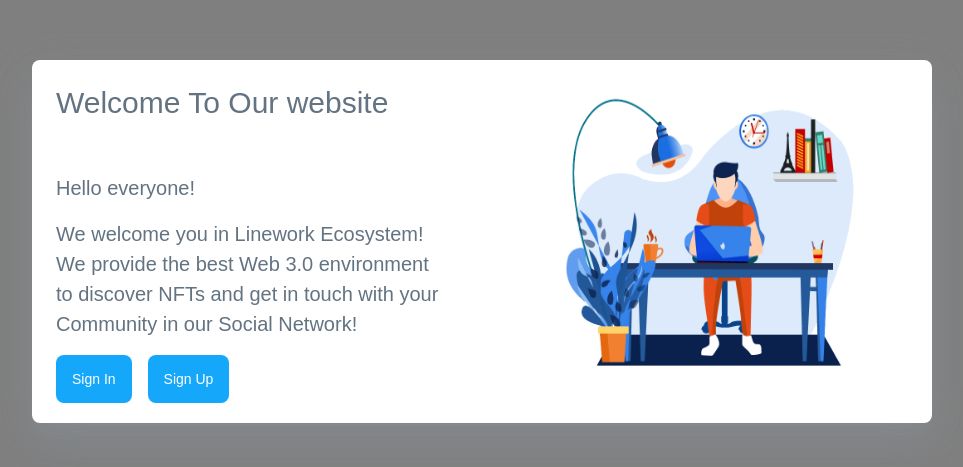
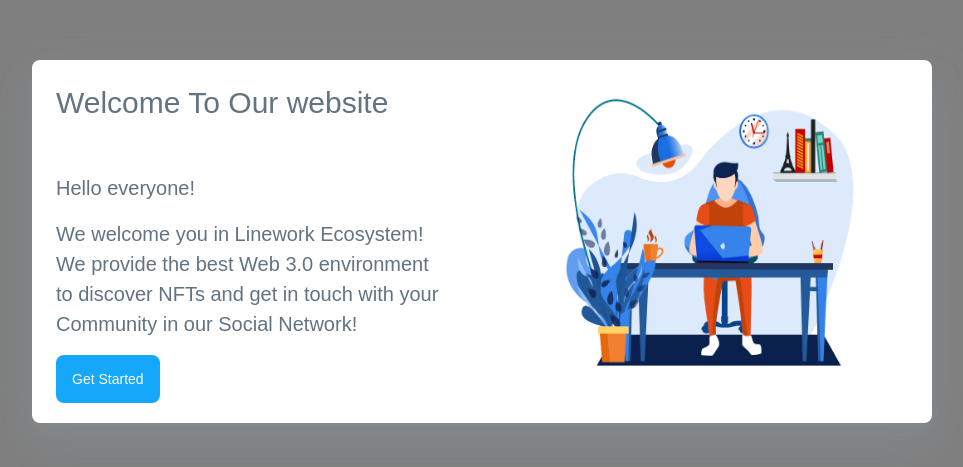
Before and after one commit to HKKQP-TEAM/HRM_WEBSITE, a React (Create React App) app: page / in a window 1280 px wide. Shown: the part 159-626 px from the top of the page, without its empty margins (158-1121 px from the left). Built offline with nearby package versions, Linux system fonts and the light colour scheme.

Commit message:
feat: updated review code

```diff
--- a/src/locales/en.json
+++ b/src/locales/en.json
@@ -13,7 +13,8 @@
     "cancel": "Cancel",
     "change": "Change",
     "signIn": "Sign in",
-    "signUp": "Sign up"
+    "signUp": "Sign up",
+    "getStarted": "Get Started"
   },
   "greetingModal": "Welcome To Our website",
   "sayHello": "Hello everyone!",
--- a/src/modules/home/GreetingModal.tsx
+++ b/src/modules/home/GreetingModal.tsx
@@ -32,8 +32,7 @@ export function GreetingModal() {
               {translate('introduce')}
             </DialogContentText>
             <Stack spacing={2} direction='row' sx={{ mt: 2 }}>
-              <Button onClick={handleClose}>{translate('button.signIn')}</Button>
-              <Button onClick={handleClose}>{translate('button.signUp')}</Button>
+              <Button onClick={handleClose}>{translate('button.getStarted')}</Button>
             </Stack>
           </DialogContent>
         </Grid>
```
